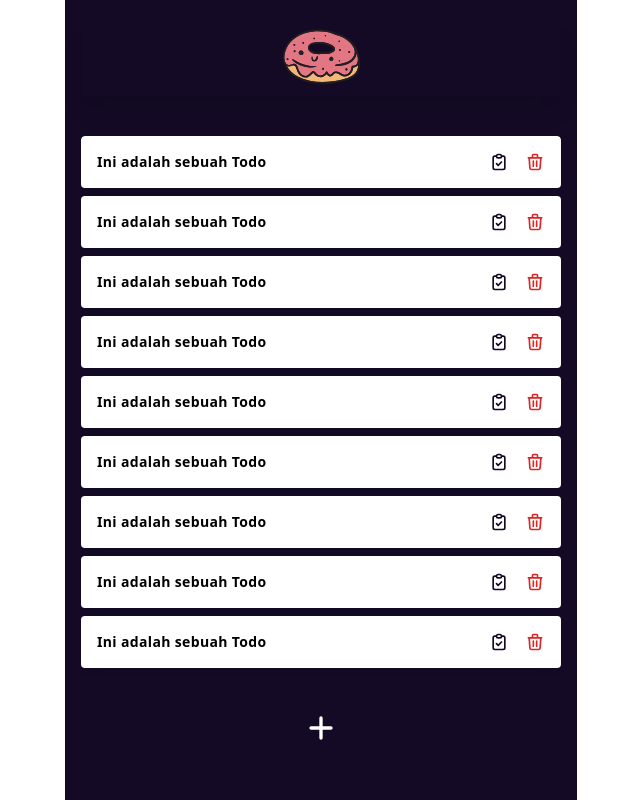
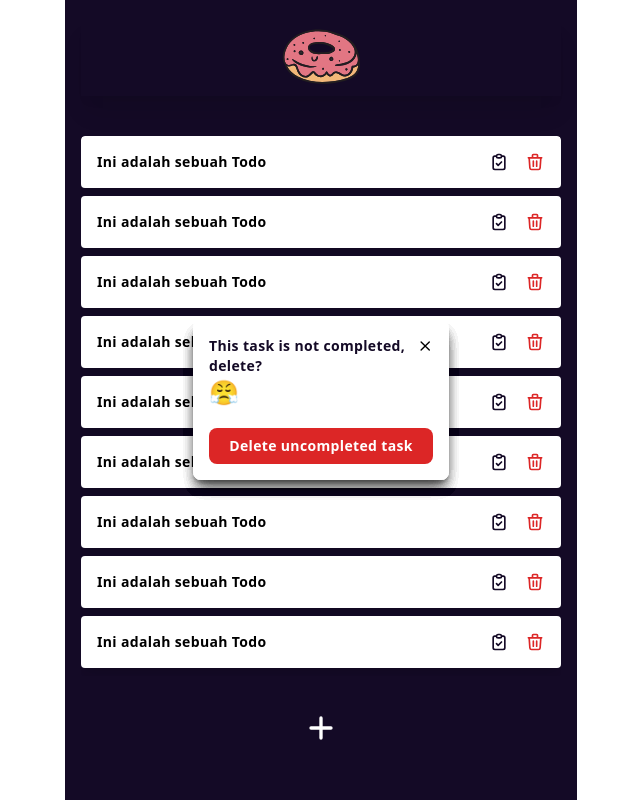
Before and after one commit to jooprima/MERN-todoAPP, a React (Create React App) app in the folder client/: page / in a window 1280 px wide. Shown: the whole page, without its empty margins (319-959 px from the left). Built offline with nearby package versions, Linux system fonts and the light colour scheme; what webfontloader would draw is missing.

Commit message:
Create The DeleteModal Component

```diff
--- /dev/null
+++ b/client/src/components/DeleteModal/index.tsx
@@ -0,0 +1,32 @@
+import React from "react";
+
+import CloseIcon from "assets/svg/close";
+
+const DeleteModal: React.FC = () => {
+  return (
+    <div
+      className="bg-white p-4 h-40 w-64 rounded-lg fixed z-1 transform -translate-x-1/2 -translate-y-1/2 shadow-lg"
+      style={{
+        left: "50%",
+        top: "50%",
+      }}
+    >
+      <div className="flex flex-col h-full justify-between">
+        <section className="flex flex-row justify-between">
+          <p className="text-darkPurple text-sm subpixel-antialiased tracking-wide font-bold whitespace-normal">
+            {"This task is not completed, delete?"}
+            <p className="text-2xl">&#128548;</p>
+          </p>
+
+          <CloseIcon />
+        </section>
+
+        <button className="text-white text-sm tracking-wide font-bold px-4 py-2 rounded-lg bg-red-600">
+          {"Delete uncompleted task"}
+        </button>
+      </div>
+    </div>
+  );
+};
+
+export default DeleteModal;
--- a/client/src/components/TaskCard/index.tsx
+++ b/client/src/components/TaskCard/index.tsx
@@ -2,6 +2,7 @@ import React from "react";
 
 import CheckListIcon from "assets/svg/checklist";
 import TrashIcon from "assets/svg/trash";
+import DeleteModal from "components/DeleteModal";
 
 type Props = {
   title: string;
@@ -22,6 +23,8 @@ const TaskCard: React.FC<Props> = ({ title }) => {
           <TrashIcon />
         </span>
       </div>
+
+      <DeleteModal />
     </div>
   );
 };
```
